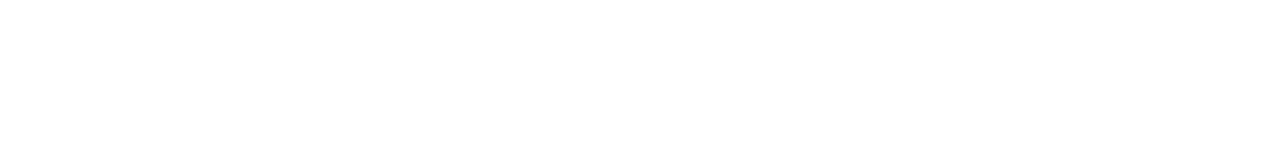
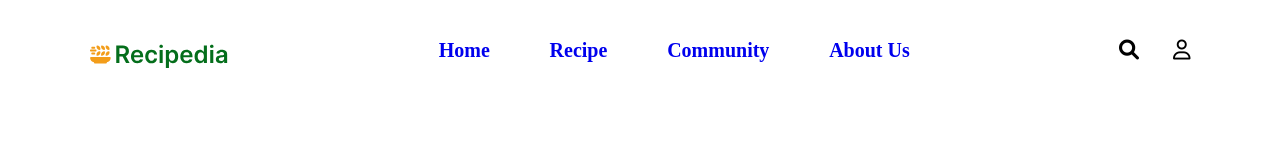
Before and after one commit to Ruska-N/Final-Project, a plain HTML site: page index.html in a window 1280 px wide. Drawn offline with Linux system fonts and the light colour scheme.

Commit message:
header done

```diff
--- a/css/style.css
+++ b/css/style.css
@@ -0,0 +1,23 @@
+:root {
+    --orange: #F79F1A;
+}
+
+/* header styles */
+.header-block {
+    padding-top: 40px;
+    margin: 0 auto;
+    display: flex;
+    justify-content: space-between;
+    width: 86%;
+}
+.ul-el {
+    display: flex;
+    width: 471px;
+    column-gap: 50px;
+    justify-content: space-between;
+    font-size: 20px;
+    font-weight: bold;
+}
+.fa-solid {
+    margin-right: 30px;
+}
--- a/index.html
+++ b/index.html
@@ -11,12 +11,31 @@
     <meta property="og:url" content="https://ruska-n.github.io/Final-Project/" />
     <meta property="og:image" content="https://www.dropbox.com/scl/fi/abe5uyurcc0xrys8nwly7/section1photo.png?rlkey=qqxj7u2aosk6kwp0aqhfj75lk&st=7ld9cmni&dl=0" />
     <title>Home</title>
+
     <link rel="stylesheet" href="css/reset.css">
     <link rel="stylesheet" href="css/style.css">
     <link rel="stylesheet" href="css/font.css">
     <link rel="stylesheet" href="css/media.css">
+    <link rel="stylesheet" href="https://cdnjs.cloudflare.com/ajax/libs/font-awesome/6.0.0/css/all.min.css">
 </head>
 <body>
+    <header>
+        <div class="header-block">
+            <a href="index.html"><img src="images/logo.svg" alt="logo"></a>
+            <nav>
+                <ul class="ul-el">
+                    <li><a href="index.html">Home</a></li>
+                    <li><a href="#">Recipe</a></li>
+                    <li><a href="#">Community</a></li>
+                    <li><a href="#">About Us</a></li>
+                </ul>
+            </nav>
+            <div>
+                <i class="fa-solid fa-magnifying-glass" style="font-size: 20px;"></i>
+                <i class="fa-regular fa-user" style="font-size: 20px;"></i>
+            </div>
+        </div>
+    </header>
 
 </body>
 </html>
```
